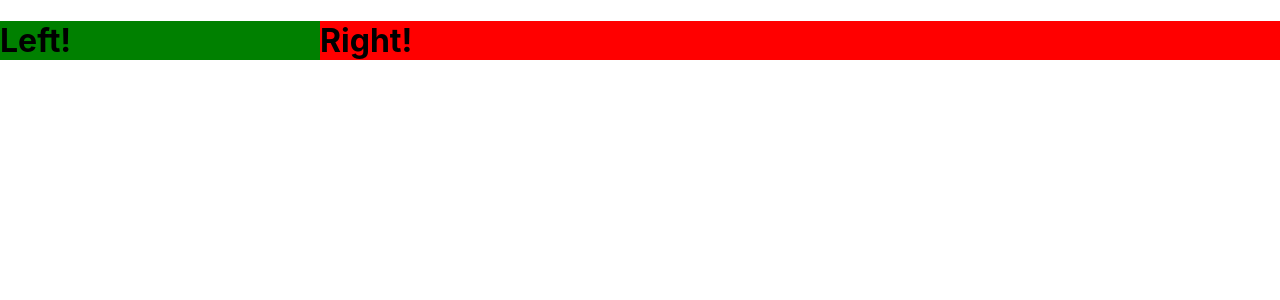
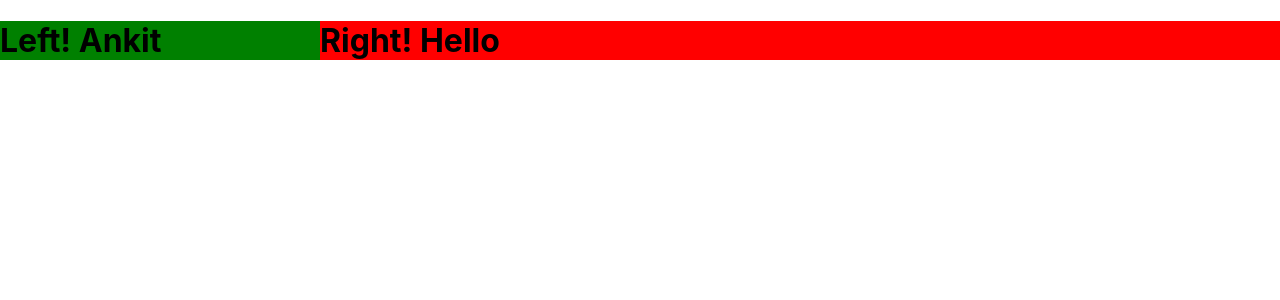
Before and after one commit to ankitbtanna/react-design-patterns, a React (Create React App) app: page / in a window 1280 px wide. Shown: the top 300 px of the page. Built offline with nearby package versions, Linux system fonts and the light colour scheme.

Commit message:
pass props to left and right components

```diff
--- a/src/App.js
+++ b/src/App.js
@@ -2,20 +2,20 @@ import logo from "./logo.svg";
 import "./App.css";
 import { SplitScreen } from "./SplitScreen";
 
-const LeftHandComponent = () => {
-  return <h1 style={{ backgroundColor: "green" }}>Left!</h1>;
+const LeftHandComponent = ({name}) => {
+  return <h1 style={{ backgroundColor: "green" }}>Left! {name}</h1>;
 };
 
-const RightHandComponent = () => {
-  return <h1 style={{ backgroundColor: "red" }}>Right!</h1>;
+const RightHandComponent = ({message}) => {
+  return <h1 style={{ backgroundColor: "red" }}>Right! {message}</h1>;
 };
 
 function App() {
   return (
     <>
       <SplitScreen leftWeight={1} rightWeight={3}>
-        <LeftHandComponent />
-        <RightHandComponent />
+        <LeftHandComponent name="Ankit"/>
+        <RightHandComponent message="Hello"/>
       </SplitScreen>
     </>
   );
```
